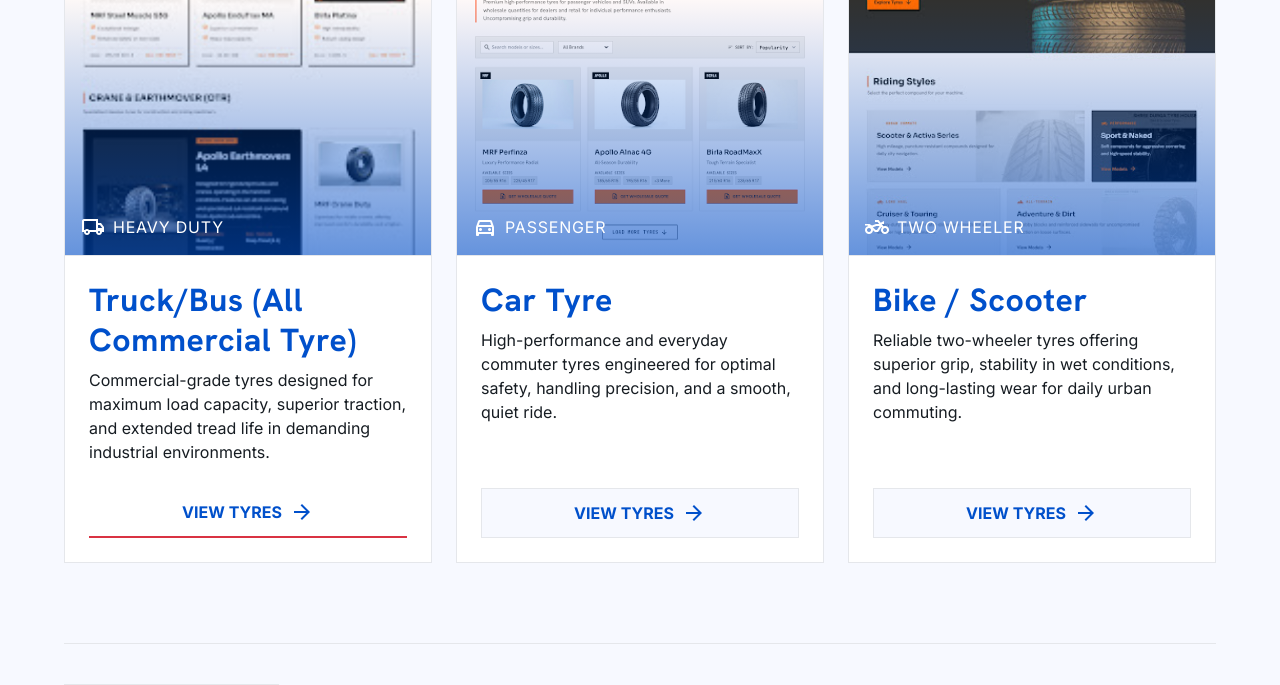
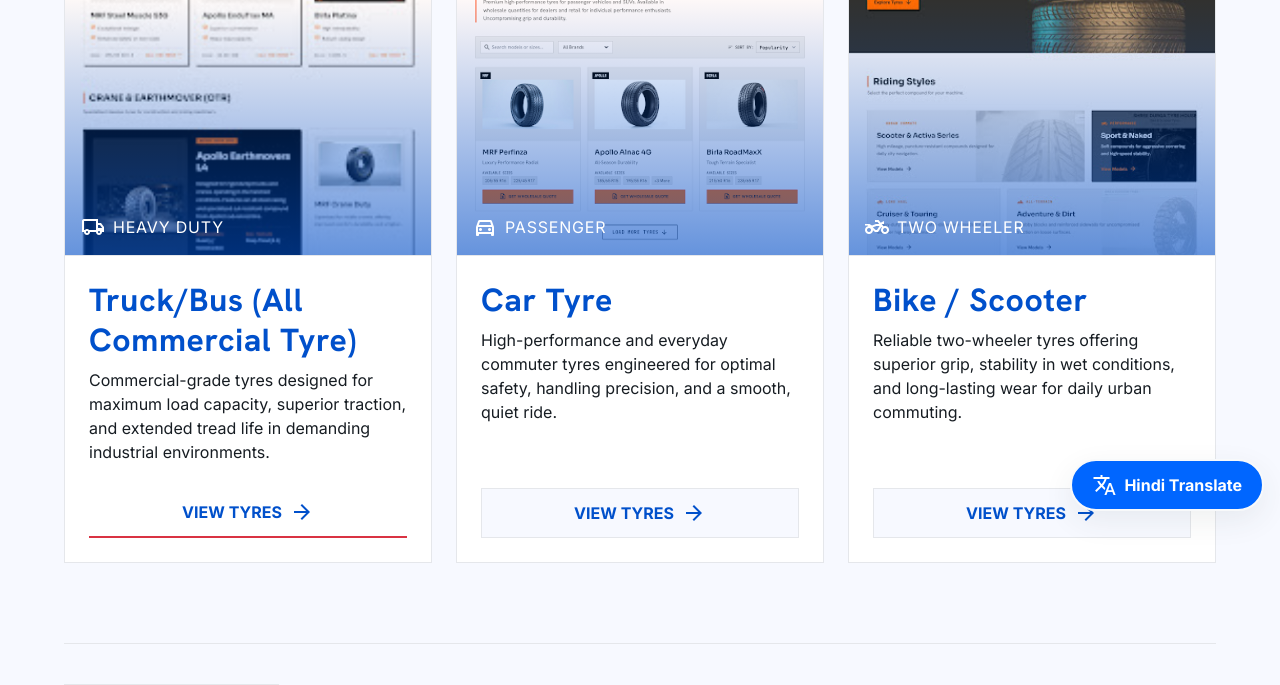
Before and after one commit to raghavtanejax/ShreeDurgaTyreHouseMain, a Flask app: page /categories in a window 1280 px wide. Shown: the part 241-926 px from the top of the page. Run offline with Flask 3, Linux system fonts and the light colour scheme; data comes from the database, SQL or seed files in the repository; some libraries are stand-ins or nearby versions.

Commit message:
translate

```diff
--- a/templates/base.html
+++ b/templates/base.html
@@ -368,5 +368,74 @@
     </div>
 </footer>
 
+<!-- Floating Translate Button -->
+<div class="fixed right-4 bottom-8 md:bottom-12 z-[100] flex flex-col items-end gap-2">
+    <!-- Google Translate Element (hidden) -->
+    <div id="google_translate_element" style="display:none;"></div>
+
+    <button id="translate-btn" class="bg-racing-blue text-on-primary px-5 py-3 rounded-full tech-shadow flex items-center gap-2 hover:bg-primary-container transition-all active:scale-95 font-body-md font-bold border-2 border-surface-light dark:border-inverse-surface" onclick="toggleLanguage()">
+        <span class="material-symbols-outlined">translate</span>
+        <span id="translate-btn-text">Hindi Translate</span>
+    </button>
+</div>
+
+<!-- Google Translate Scripts -->
+<script type="text/javascript">
+    function googleTranslateElementInit() {
+      new google.translate.TranslateElement({pageLanguage: 'en', includedLanguages: 'hi,en', autoDisplay: false}, 'google_translate_element');
+    }
+</script>
+<script type="text/javascript" src="//translate.google.com/translate_a/element.js?cb=googleTranslateElementInit"></script>
+
+<script>
+    function getCookie(name) {
+        let value = "; " + document.cookie;
+        let parts = value.split("; " + name + "=");
+        if (parts.length === 2) return parts.pop().split(";").shift();
+        return "";
+    }
+
+    function toggleLanguage() {
+        const currentLang = getCookie('googtrans');
+
+        if (currentLang === '/en/hi') {
+            // Switch back to English
+            document.cookie = "googtrans=/en/en; path=/";
+            document.cookie = "googtrans=/en/en; domain=" + window.location.hostname + "; path=/";
+
+            // For subdomains/variations clearing
+            document.cookie = "googtrans=; expires=Thu, 01 Jan 1970 00:00:00 UTC; path=/;";
+            document.cookie = "googtrans=; expires=Thu, 01 Jan 1970 00:00:00 UTC; domain=" + window.location.hostname + "; path=/;";
+        } else {
+            // Switch to Hindi
+            document.cookie = "googtrans=/en/hi; path=/";
+            document.cookie = "googtrans=/en/hi; domain=" + window.location.hostname + "; path=/";
+        }
+        location.reload();
+    }
+
+    document.addEventListener('DOMContentLoaded', () => {
+        const currentLang = getCookie('googtrans');
+        const btnText = document.getElementById('translate-btn-text');
+
+        if (currentLang === '/en/hi') {
+            btnText.innerText = "Translate to English";
+        } else {
+            btnText.innerText = "Hindi Translate";
+        }
+    });
+</script>
+
+<style>
+    /* Hide Google Translate Top Banner and Tooltips completely */
+    body { top: 0px !important; position: static !important; }
+    .skiptranslate { display: none !important; }
+    .skiptranslate iframe { display: none !important; }
+    #goog-gt-tt { display: none !important; }
+    .goog-te-banner-frame { display: none !important; }
+    .goog-te-menu-value:hover { text-decoration: none !important; }
+    .goog-text-highlight { background-color: transparent !important; box-shadow: none !important; }
+</style>
+
 </body>
 </html>
```
